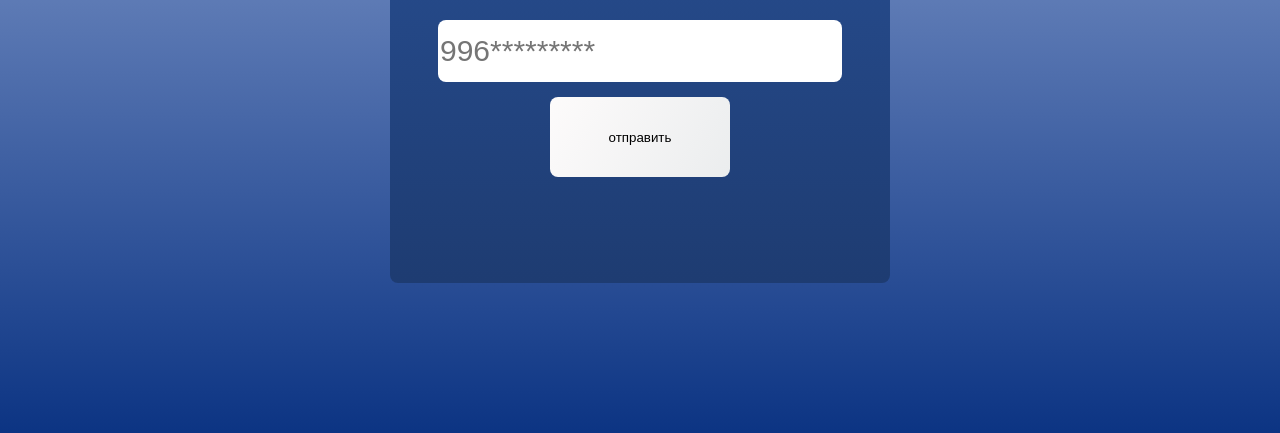
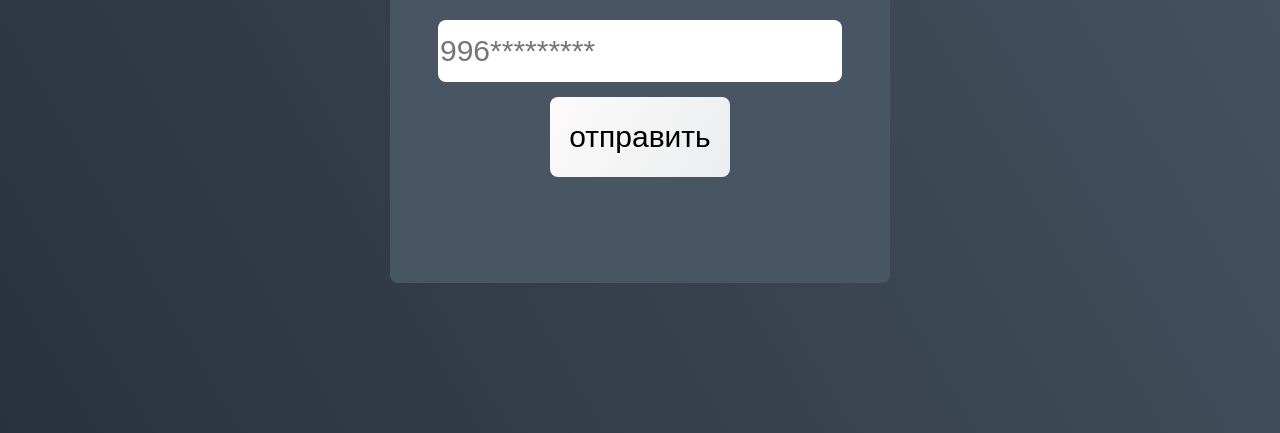
Before and after one commit to Dtsoy77/whatsApp-Link, a plain HTML site: page index.html in a window 1280 px wide. Shown: the part 367-800 px from the top of the page. Drawn offline with Linux system fonts and the light colour scheme.

Commit message:
Add files via upload

```diff
--- a/style.css
+++ b/style.css
@@ -5,7 +5,7 @@
     top: 0;
     left: 0;
     overflow: auto;
-    background-image: linear-gradient(to top, #0c3483 0%, #a2b6df 100%, #6b8cce 100%, #a2b6df 100%);
+    background-image: linear-gradient(60deg, #29323c 0%, #485563 100%);
 }
 .title_components{
     margin-top: 30%;
@@ -20,7 +20,7 @@
     left: 50%;
     margin: -250px 0 0 -250px;
     border-radius: 8px;
-    background-image: linear-gradient(to top, #1e3c72 0%, #1e3c72 1%, #2a5298 100%);
+    background-color: #485563;
 }
 
 input{
@@ -37,7 +37,6 @@ input{
 }
 
 .btn_cmp{
-
     height: 80px;
     width: 180px;
     margin-top: 15px;
@@ -46,6 +45,7 @@ input{
     border-radius: 8px;
     border: none;
     background-image: linear-gradient(120deg, #fdfbfb 0%, #ebedee 100%);
+    font-size: 30px;
 }
 .btn_cmp:hover{
     background-image: linear-gradient(120deg, #fdfbfb 0%, #ebedee 100%);
```
